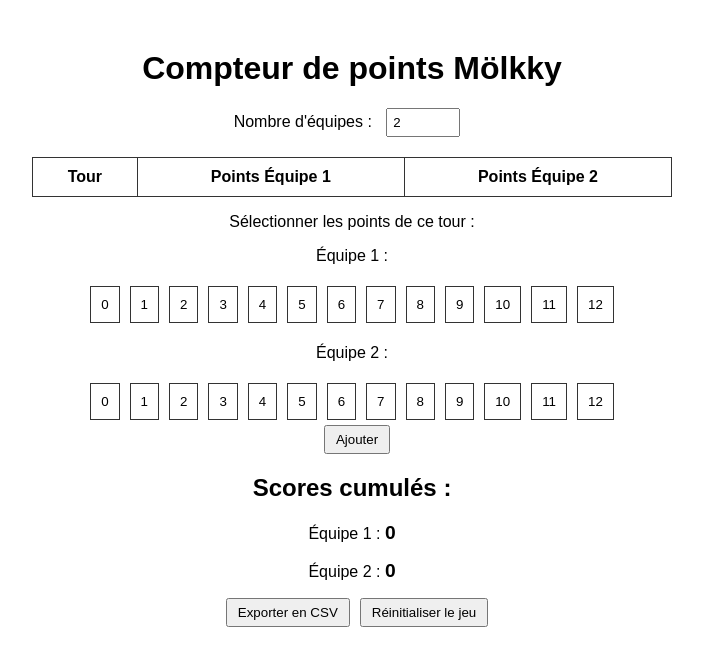
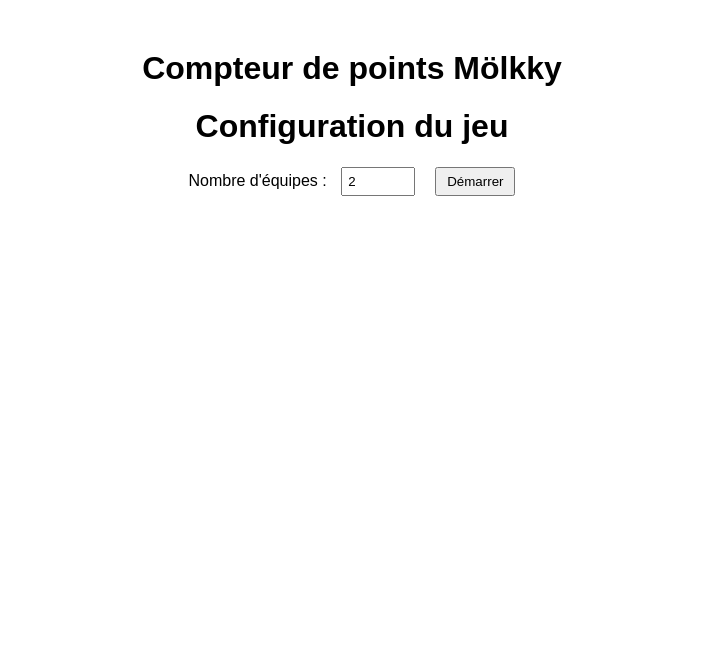
Before and after one commit to aspyk/molkky_scoreboard, a React (Create React App) app: page / in a window 1280 px wide. Shown: the top 666 px of the page, without its empty margins (288-991 px from the left). Built offline with nearby package versions, Linux system fonts and the light colour scheme.

Commit message:
feat: add config page and real time score update

```diff
--- a/src/App.tsx
+++ b/src/App.tsx
@@ -1,6 +1,7 @@
 import React, { useEffect, useState, useCallback } from "react";
 import "./App.css";
 import ScoreInput from "./ScoreInput";
+import { ConfigPage } from "./ConfigPage";
 
 interface Score {
   points: number[];
@@ -12,7 +13,6 @@
     const savedTeamCount = localStorage.getItem("molkkyTeamCount");
     return savedTeamCount ? parseInt(savedTeamCount) : 2;
   });
-  const [gameStarted, setGameStarted] = useState<boolean>(false);
   const [scores, setScores] = useState<Score[]>(() => {
     const savedScores = localStorage.getItem("molkkyScores");
     return savedScores ? JSON.parse(savedScores) : [];
@@ -35,6 +35,7 @@
     Array(teamCount).fill(0)
   );
   const [displayTotals, setDisplayTotals] = useState<number[]>(totals);
+  const [isConfigured, setIsConfigured] = useState(false);
 
   useEffect(() => {
     localStorage.setItem("molkkyTeamCount", teamCount.toString());
@@ -86,8 +87,6 @@
     if (winningTeam !== -1) {
       setWinner(`Équipe ${winningTeam + 1}`);
     }
-
-    setGameStarted(true);
   };
 
   const calculateNewTotal = (
@@ -156,47 +155,37 @@
   };
 
   const resetGame = () => {
+    setTeamCount(2); // Remettre à zéro
+    setIsConfigured(false); // Revenir à la page de configuration
+
     setScores([]);
     setTotals(Array(teamCount).fill(0));
     setZeroCounts(Array(teamCount).fill(0));
     setTempScores(Array(teamCount).fill(0));
     setWinner(null);
-    setGameStarted(false);
     localStorage.clear();
   };
 
-  const handleTeamCountChange = (
-    event: React.ChangeEvent<HTMLInputElement>
-  ) => {
-    const newTeamCount = parseInt(event.target.value);
-    if (newTeamCount >= 2 && newTeamCount <= 10) {
-      setTeamCount(newTeamCount);
-      setTotals(Array(newTeamCount).fill(0));
-      setZeroCounts(Array(newTeamCount).fill(0));
-      setTempScores(Array(newTeamCount).fill(0));
+  useEffect(() => {
+    if (teamCount >= 2 && teamCount <= 10) {
+      setTeamCount(teamCount);
+      setTotals(Array(teamCount).fill(0));
+      setZeroCounts(Array(teamCount).fill(0));
+      setTempScores(Array(teamCount).fill(0));
     }
-  };
+  }, [teamCount]);
 
   return (
     <div className="App">
       <h1>Compteur de points Mölkky</h1>
 
-      <div style={{ marginBottom: "20px" }}>
-        {!gameStarted && (
-          <div>
-            <label htmlFor="teamCount">Nombre d'équipes : </label>
-            <input
-              type="number"
-              id="teamCount"
-              min="2"
-              max="10"
-              value={teamCount}
-              onChange={handleTeamCountChange}
+      {!isConfigured ? (
+        <ConfigPage
+          setNumTeams={setTeamCount}
+          setIsConfigured={setIsConfigured}
         />
-          </div>
-        )}
-      </div>
-
+      ) : (
+        <>
           <table>
             <thead>
               <tr>
@@ -243,7 +232,7 @@
 
           {winner && (
             <h2 style={{ color: "green" }}>
-          Le jeu est terminé ! {winner} a gagné !
+              Le jeu est terminé ! victoire {winner} !
             </h2>
           )}
 
@@ -251,6 +240,8 @@
           <button onClick={resetGame} style={{ marginLeft: "10px" }}>
             Réinitialiser le jeu
           </button>
+        </>
+      )}
     </div>
   );
 };
--- /dev/null
+++ b/src/ConfigPage.tsx
@@ -0,0 +1,34 @@
+import React, { useState } from "react";
+
+interface ConfigPageProps {
+  setNumTeams: (num: number) => void;
+  setIsConfigured: (isConfigured: boolean) => void;
+}
+
+export const ConfigPage: React.FC<ConfigPageProps> = ({
+  setNumTeams,
+  setIsConfigured,
+}) => {
+  const [numTeams, setNumTeamsState] = useState(2);
+
+  const handleStart = () => {
+    setNumTeams(numTeams);
+    setIsConfigured(true);
+  };
+  return (
+    <div>
+      <h1>Configuration du jeu</h1>
+      <label>Nombre d'équipes : </label>
+      <input
+        type="number"
+        value={numTeams}
+        onChange={(e) => setNumTeamsState(Number(e.target.value))}
+        min="2"
+        max="10"
+      />
+      <button onClick={handleStart}>Démarrer</button>
+    </div>
+  );
+};
+
+export default ConfigPage;
```
Lines whose indentation alone changed are shown as unchanged.
